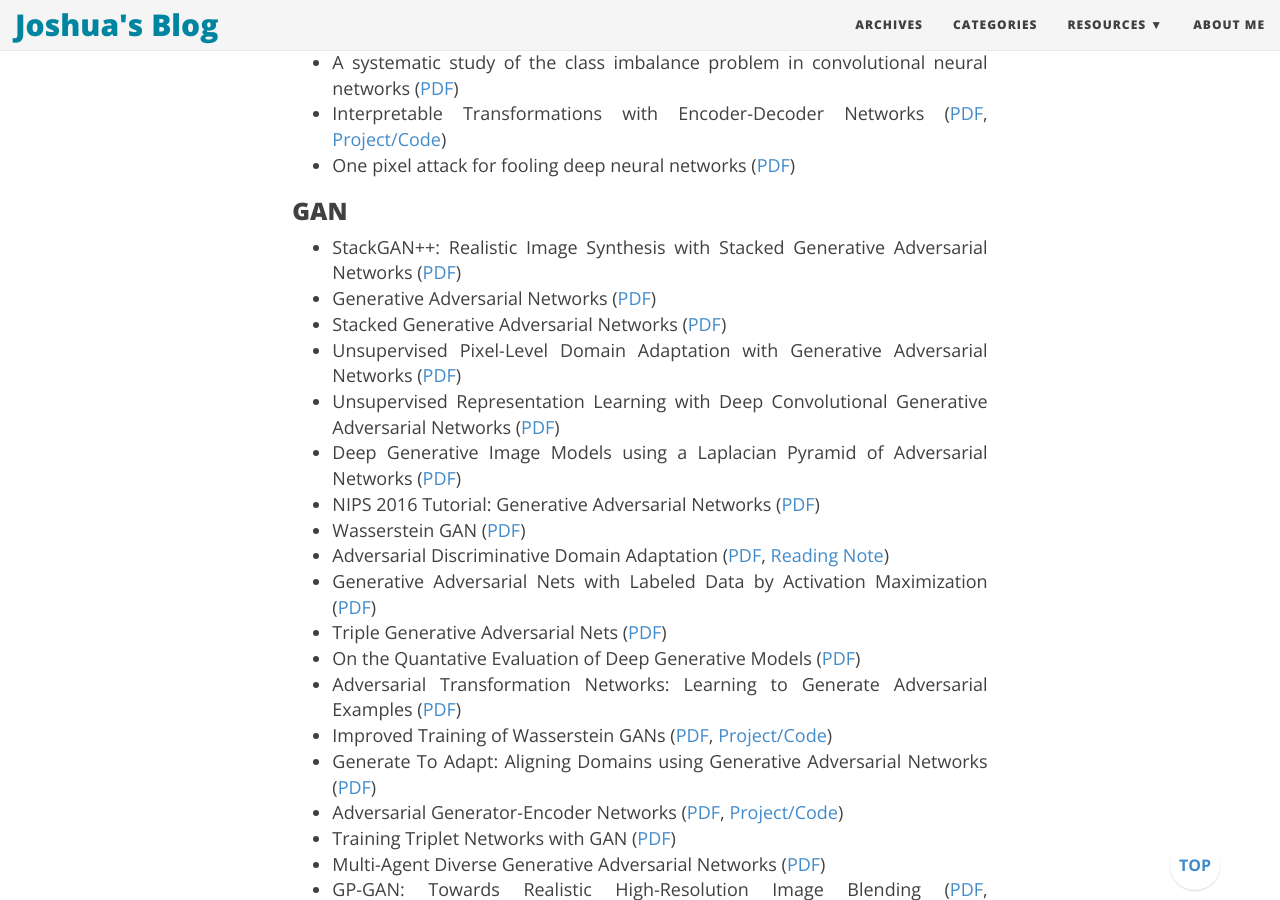
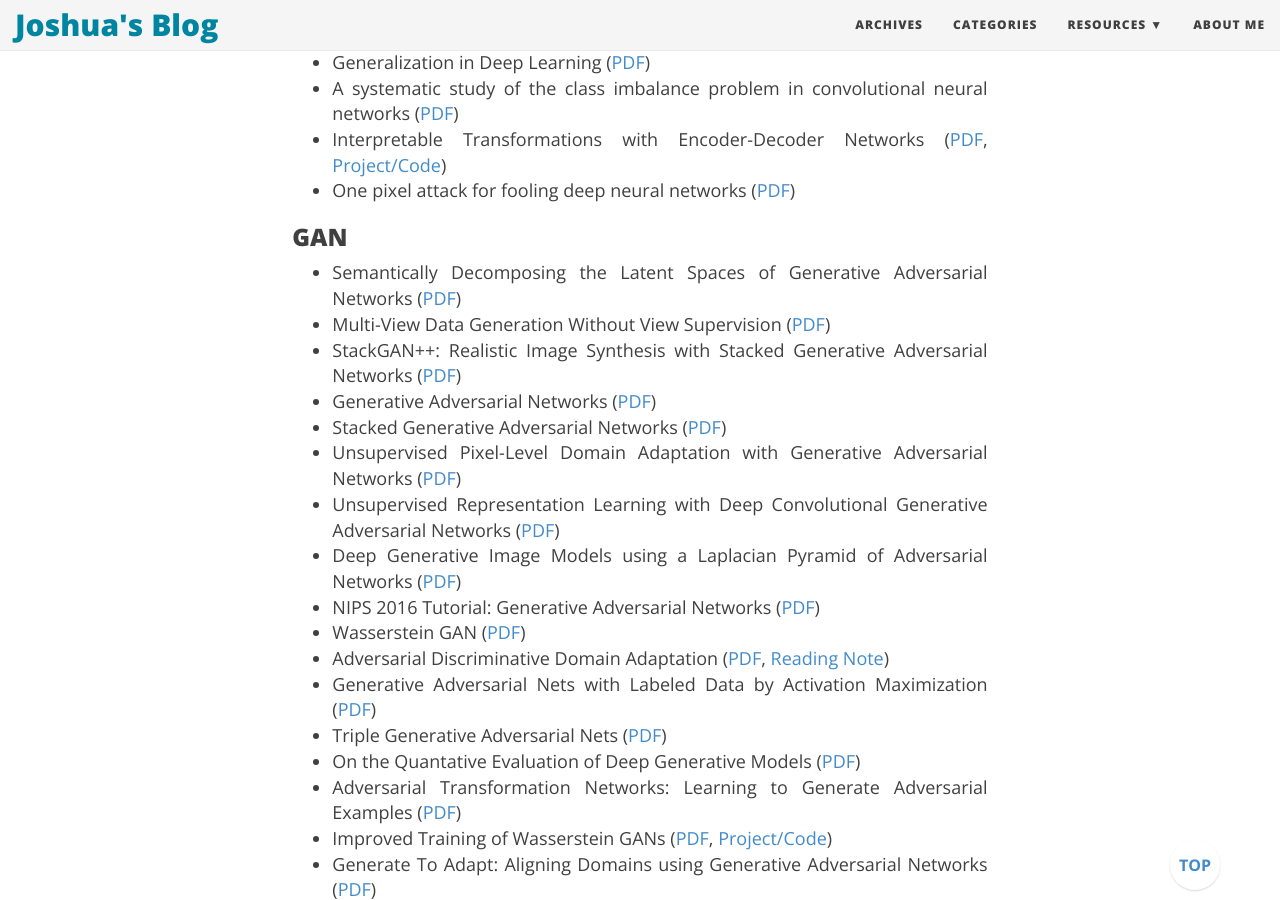
Before and after one commit to joshua19881228/joshua19881228.github.io, a Jekyll site: the page built from _posts/Computer_Vision/2016-08-25-my-jumble-of-computer-vision.md, in a window 1280 px wide and 900 px high, scrolled down 16267 px. Built offline with Jekyll 4.4.1, drawn with Linux system fonts in a browser that asks for light colours; nearby versions of some CDN libraries; comment, search, counter and statistics services are not loaded; some of the changed text lies outside the part shown.

Commit message:
update post

```diff
--- a/_posts/Computer_Vision/2016-08-25-my-jumble-of-computer-vision.md
+++ b/_posts/Computer_Vision/2016-08-25-my-jumble-of-computer-vision.md
@@ -290,6 +290,7 @@
 
 ### CNN AND DEEP LEARNING ###
 
+* Don't Decay the Learning Rate, Increase the Batch Size ([PDF](https://arxiv.org/abs/1711.00489))
 * Guarding Against Adversarial Domain Shifts with Counterfactual Regularization ([PDF](https://arxiv.org/abs/1710.11469))
 * UberNet: Training a 'Universal' Convolutional Neural Network for Low-, Mid-, and High-Level Vision using Diverse Datasets and Limited Memory ([PDF](http://arxiv.org/abs/1609.02132), [Project/Code](http://cvn.ecp.fr/ubernet/))
 * What makes ImageNet good for transfer learning? ([PDF](http://arxiv.org/abs/1608.08614), [Project/Code](http://minyounghuh.com/papers/analysis/), [Reading Note](http://joshua881228.webfactional.com/blog_reading-note-what-makes-imagenet-good-for-transfer-learning_138/))
@@ -401,6 +402,8 @@
 
 ### GAN ###
 
+* Semantically Decomposing the Latent Spaces of Generative Adversarial Networks ([PDF](https://arxiv.org/abs/1705.07904))
+* Multi-View Data Generation Without View Supervision ([PDF](https://arxiv.org/abs/1711.00305))
 * StackGAN++: Realistic Image Synthesis with Stacked Generative Adversarial Networks ([PDF](https://arxiv.org/abs/1710.10916))
 * Generative Adversarial Networks ([PDF](https://arxiv.org/abs/1406.2661))
 * Stacked Generative Adversarial Networks ([PDF](https://arxiv.org/abs/1612.04357))
```
